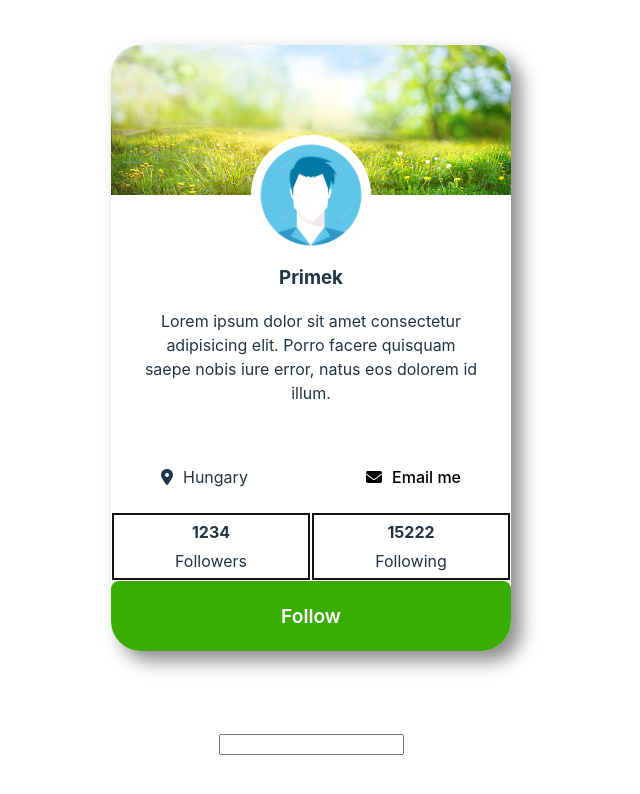
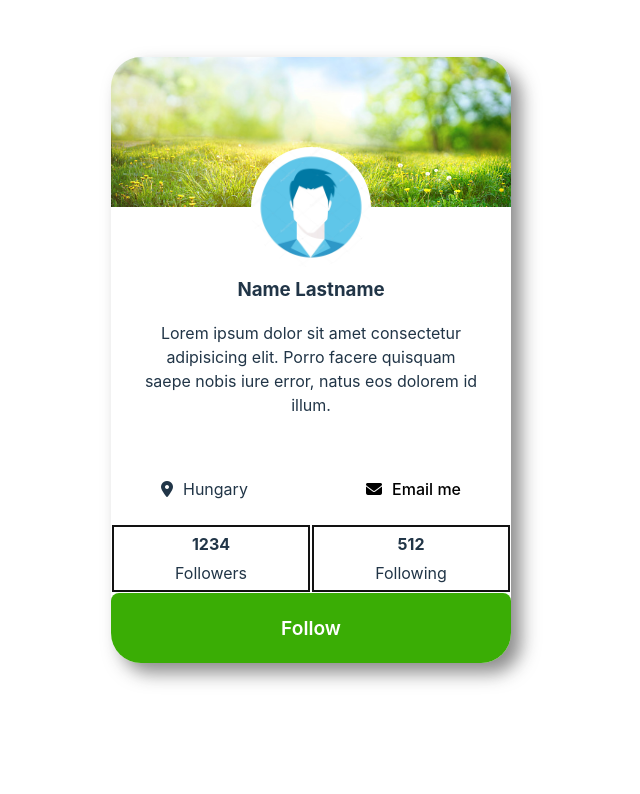
Before and after one commit to DomenJ2003/project1, a React (Vite) app: page / in a window 1280 px wide. Shown: the top 794 px of the page, without its empty margins (329-969 px from the left). Built offline with nearby package versions, Linux system fonts and the light colour scheme.

Commit message:
Add JSON object

```diff
--- a/src/Card.jsx
+++ b/src/Card.jsx
@@ -3,9 +3,20 @@ import './Card.css'
 
 function Card(props) {
 
+  const userData={
+    'firstName':'Name',
+    'lastName':'Lastname',
+    'description':'Lorem ipsum dolor sit amet consectetur adipisicing elit. Porro facere quisquam saepe nobis iure error, natus eos dolorem id illum.',
+    'backgroundPhoto': '../public/bg-img.jpg',
+    'profilePhoto': '../public/profil.jpg',
+    'followers': 1234,
+    'following': 512,
+    'location':'Hungary',
+    'email': 'neki@gmail.com'
+  }
 
-  const [followers, setFollowers] = useState(1234)
-  const [firstName, setFirstName] = useState('')
+  //const [followers, setFollowers] = useState(1234)
+  //const [firstName, setFirstName] = useState('')
 
   const changeName = event=>{
     //console.log(event.target.value);
@@ -18,33 +29,33 @@ function Card(props) {
     <>
     <div className="Card">
       <div className="okvirSlike">
-        <img className='slika' src="../public/bg-img.jpg" alt="" />
+        <img className='slika' src={userData.backgroundPhoto} alt="" />
       </div>
       <div className="profil">
-        <img className='profil-photo' src="../public/profil.jpg" alt="" />
+        <img className='profil-photo' src={userData.profilePhoto} alt="" />
       </div>
       <div className="splosni-podatki">
-        <h3>{firstName} Primek</h3>
-        <p>Lorem ipsum dolor sit amet consectetur adipisicing elit. Porro facere quisquam saepe nobis iure error, natus eos dolorem id illum.</p>
+        <h3>{userData.firstName} {userData.lastName}</h3>
+        <p>{userData.description}</p>
       </div>
       <div className="links">
 
         <p>
           <i className="fa-solid fa-location-dot"></i>
-          Hungary
+          {userData.location}
         </p>
-        <a href="mailto:">
+        <a href={"mailto:" + userData.email}>
         <i className="fa-solid fa-envelope"></i>
           Email me
         </a>
       </div>
       <div className="followers-info">
         <div className="box">
-          <b>{followers}</b>
+          <b>{userData.followers}</b>
           <p>Followers</p>
         </div>
         <div className="box">
-          <b>15222</b>
+          <b>{userData.following}</b>
           <p>Following</p>
         </div>
       </div>
@@ -52,7 +63,6 @@ function Card(props) {
         Follow
       </button>
     </div>
-    <input type="text" name="ime" id="ime-input" onChange={changeName}/>
     </>
   )
 }
```
